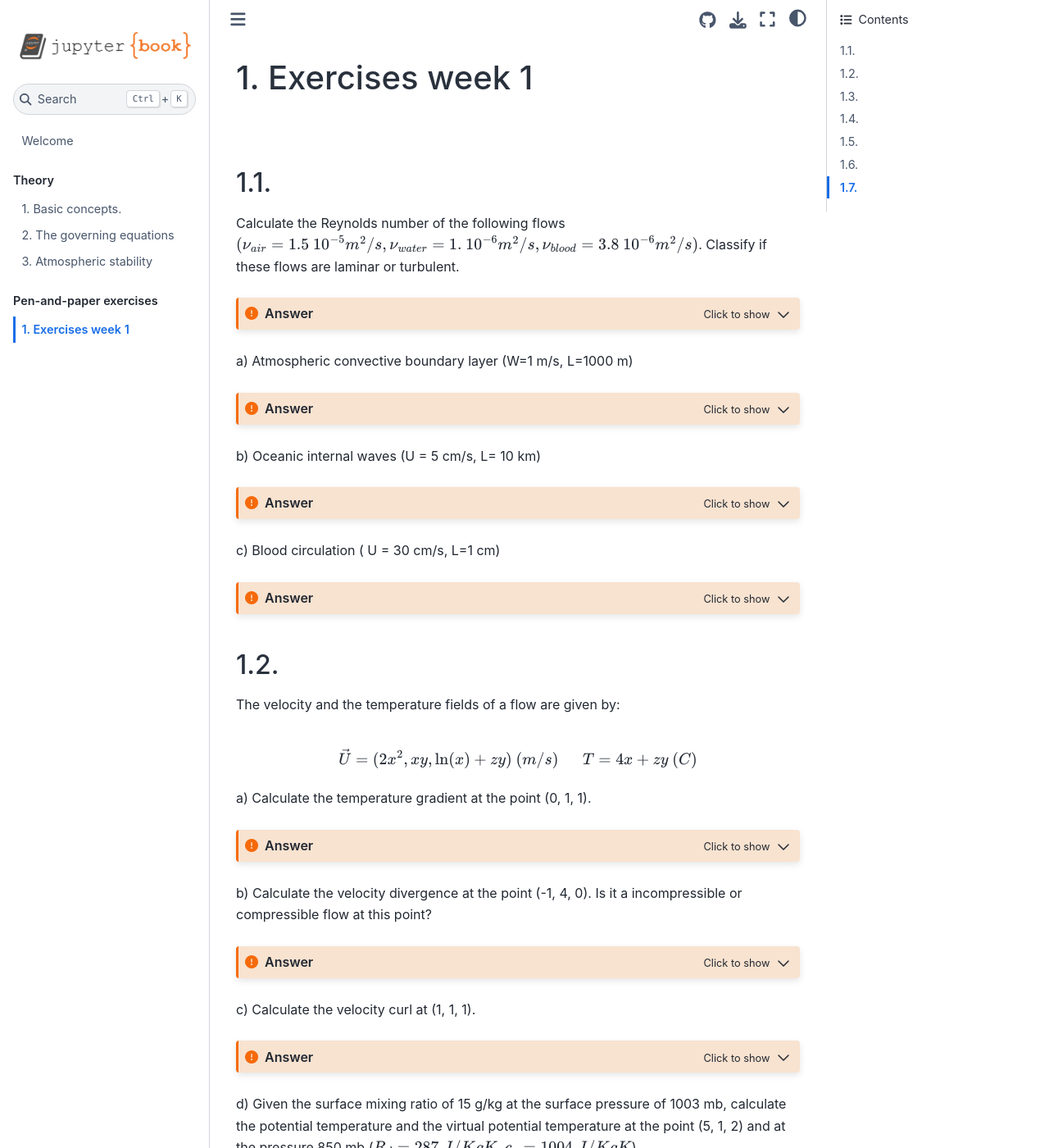
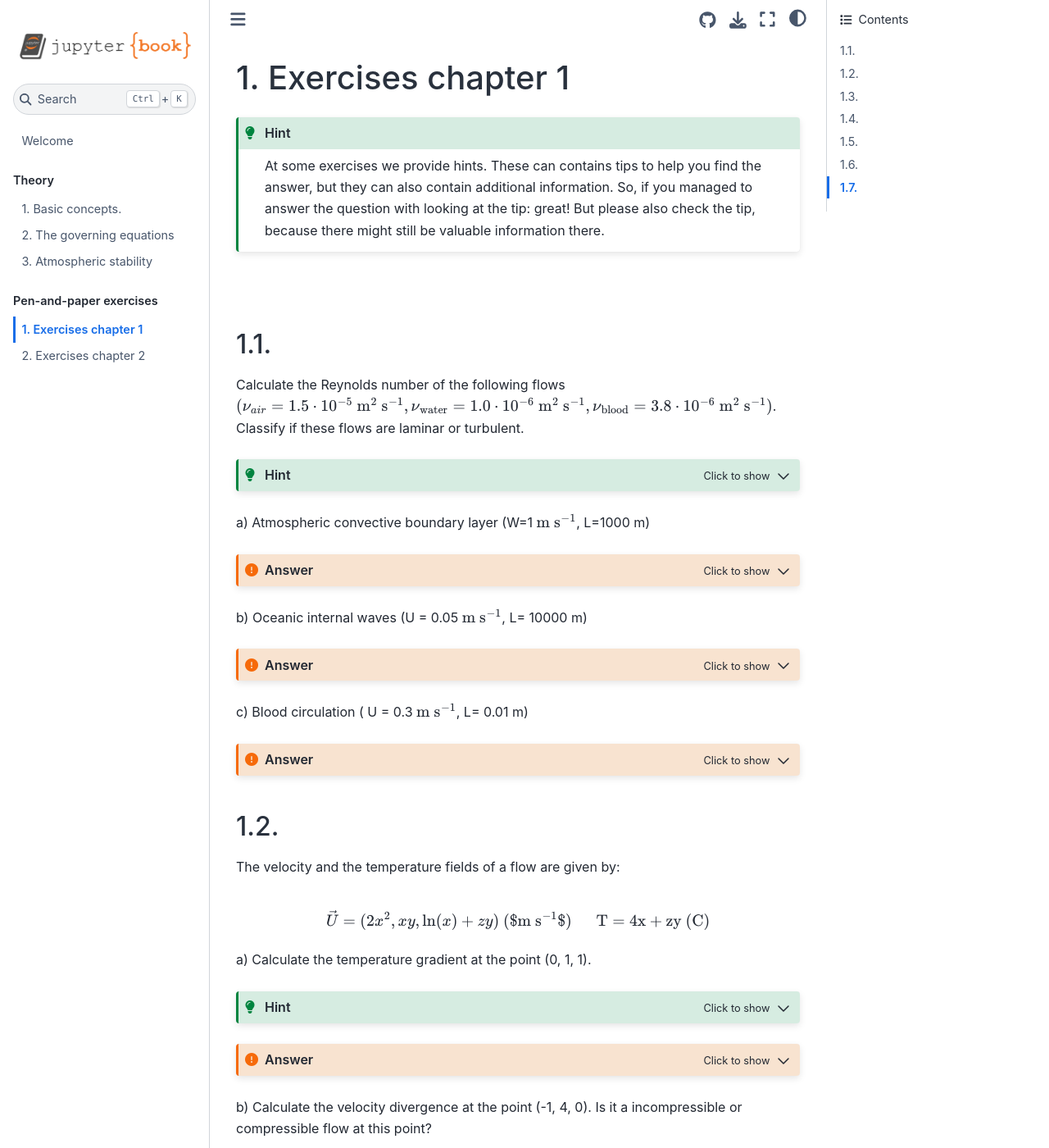
Before and after one commit to boundary-layer-meteo/boundary-layer-meteo.github.io, a Jupyter Book: the page built from exercises/exercises1.md, in a window 1280 px wide and 1400 px high. Shown: the whole window at 82% size. Built offline with Jupyter Book 1.0.4 settings and Sphinx 7.4.7 and the Sphinx Book theme 1.1.4, drawn with Linux system fonts in a browser that asks for light colours; cross-references to code outside the pages are shown as plain code; some of the changed text lies outside the part shown.

Commit message:
Inserted exercises from chapter 1 + answers

`````diff
--- a/_toc.yml
+++ b/_toc.yml
@@ -14,3 +14,4 @@
     numbered: true
     chapters:
     - file: exercises/exercises1
+    - file: exercises/exercises2
--- a/exercises/exercises1.md
+++ b/exercises/exercises1.md
@@ -1,14 +1,21 @@
-# Exercises week 1
+# Exercises chapter 1
+
+```{hint}
+:class: tip
+At some exercises we provide hints. These can contains tips to help you find the answer, but they can also contain additional information.
+So, if you managed to answer the question with looking at the tip: great! But please also check the tip, because there might still be valuable information there.
+```
 
 $\def\pafg#1#2{\dfrac{\partial #1}{\partial #2}}$
 $\def\afg#1#2{\dfrac{{\rm d} #1}{{\rm d} #2}}$
 
 ##
-Calculate the Reynolds number of the following flows $(\nu_{air}=1.5~10^{-5} m^2/s,
-\nu_{water}=1.~10^{-6} m^2/s, \nu_{blood}=3.8~10^{-6} m^2/s)$. Classify if these flows are laminar or turbulent.
+Calculate the Reynolds number of the following flows $(\nu_{air}=1.5\cdot10^{-5}\ \rm{m^{2}\ s^{-1}},
+\nu_{water}=1.0\cdot10^{-6}\ \rm{m^{2}\ s^{-1}}, \nu_{blood}=3.8\cdot10^{-6}\ \rm{m^{2}\ s^{-1}})$.
+Classify if these flows are laminar or turbulent.
 
-```{admonition} Answer
-:class: important, dropdown
+```{hint}
+:class: tip, dropdown
 
 The Reynolds number is a dimensionless number, which is used to compare inertial forces with viscous forces. By comparing the magnitudes of those forces we can see how turbulent a flow is.
 
@@ -27,33 +34,33 @@
 For other configurations, turbulent and laminar regimes are characterized by different regions, but in general, for ${\rm Re} < 10^3$, the flow is laminar and for ${\rm Re} > 10^5$ the flow is turbulent.
 ```
 
-a) Atmospheric convective boundary layer (W=1 m/s, L=1000 m)
+a) Atmospheric convective boundary layer (W=1 $\mathrm{m\ s^{-1}}$, L=1000 m)
 ```{admonition} Answer
 :class: important, dropdown
 
 $$
-\left\lbrace U,L,\nu \right\rbrace &= \left\lbrace 1\,{\rm m\,s^{-1}},1000\,{\rm m},1.5\cdot 10^{-5}\,m^2\,s^{-1} \right\rbrace\\
+\left\lbrace U,L,\nu \right\rbrace &= \left\lbrace 1\,{\rm m\,s^{-1}},1000\,{\rm m},1.5\cdot 10^{-5}\,\rm{m^2\,s^{-1}} \right\rbrace\\
 {\rm Re} &= 6.\overline{6}\cdot 10^7
 $$
 Turbulent
 ```
 
-b) Oceanic internal waves (U = 5 cm/s, L= 10 km)
+b) Oceanic internal waves (U = 0.05 $\rm{m\ s^{-1}}$, L= 10000 m)
 ```{admonition} Answer
 :class: important, dropdown
 
 $$
-\left\lbrace U,L,\nu \right\rbrace &= \left\lbrace 0.05\,{\rm m\,s^{-1}},1\cdot 10^4\,{\rm m},1\cdot 10^{-6}\,m^2\,s^{-1} \right\rbrace\\
+\left\lbrace U,L,\nu \right\rbrace &= \left\lbrace 0.05\,{\rm m\,s^{-1}},1\cdot 10^4\,{\rm m},1\cdot 10^{-6}\,\rm{m^2\,s^{-1}} \right\rbrace\\
 {\rm Re} &= 5\cdot 10^8
 $$
 Turbulent
 ```
-c) Blood circulation ( U = 30 cm/s, L=1 cm)
+c) Blood circulation ( U = 0.3 $\rm{m\ s^{-1}}$, L= 0.01 m)
 ```{admonition} Answer
 :class: important, dropdown
 
 $$
-\left\lbrace U,L,\nu \right\rbrace &= \left\lbrace 0.30\,{\rm m\,s^{-1}},0.01\,{\rm m},3.8\cdot 10^{-6}\,m^2\,s^{-1} \right\rbrace\\
+\left\lbrace U,L,\nu \right\rbrace &= \left\lbrace 0.30\,{\rm m\,s^{-1}},0.01\,{\rm m},3.8\cdot 10^{-6}\,\rm{m^2\,s^{-1}} \right\rbrace\\
 {\rm Re} &= 789
 $$
 Laminar
@@ -63,15 +70,17 @@
 The velocity and the temperature fields of a flow are given by:
 
 $$
-\vec U=(2x^2, xy, \ln(x)+zy)~(m/s) ~~~~~~ T = 4x + zy ~(C)
+\vec U=(2x^2, xy, \ln(x)+zy)~($\rm{m\ s^{-1}}$) ~~~~~~ T = 4x + zy ~(C)
 $$
 
 a) Calculate the temperature gradient at the point (0, 1, 1).
+```{hint}
+:class: tip, dropdown
+Gradient of $T$: $\nabla T = \pafg{}{x_i}T$
+```
+
 ```{admonition} Answer
 :class: important, dropdown
-
-Gradient of $T$: $\nabla T = \pafg{}{x_i}T$
-
 $$
 \nabla T\left(0,1,1\right) &= \nabla T \vert_{x=0,y=1,z=1}\\
 &= \left(\pafg{T}{x},\pafg{T}{y},\pafg{T}{z}\right)\vert_{x=0,y=1,z=1}\\
@@ -82,11 +91,19 @@
 
 b) Calculate the velocity divergence at the point (-1, 4, 0). Is
 it a incompressible or compressible flow at this point?
+
+```{hint}
+:class: tip, dropdown
+Divergence of $\bf U$: $\nabla \cdot {\bf U} = \pafg{U_i}{x_i}$
+```
+
+```{hint}
+:class: tip, dropdown
+The flow is incompressible when the divergence is 0.
+```
+
 ```{admonition} Answer
 :class: important, dropdown
-
-Divergence of $\bf U$: $\nabla \cdot {\bf U} = \pafg{U_i}{x_i}$
-
 $$
 \nabla \cdot {\bf U} &= \pafg{U_x}{x} + \pafg{U_y}{y} + \pafg{U_z}{z}\vert_{x=-1,y=5,z=0} \\
 &= 4x + x + y\vert_{x=-1,y=5,z=0} \\
@@ -97,11 +114,14 @@
 ```
 
 c) Calculate the velocity curl at (1, 1, 1).
+```{hint}
+:class: tip, dropdown
+Curl of $\bf U$: $\nabla \times {\bf U} = {\bf e}_k \epsilon^{klm} \pafg{}{x_l}{U_m}$
+```
+
+
 ```{admonition} Answer
 :class: important, dropdown
-
-Curl of $\bf U$: $\nabla \times {\bf U} = {\bf e}_k \epsilon^{klm} \pafg{}{x_l}{U_m}$
-
 $$
 \nabla \times {\bf U}\left(1,1,1\right) &= \nabla \times {\bf U} \vert_{x=1,y=1,z=1}\\
 &= \left(\pafg{U_z}{y}-\pafg{U_y}{z},\pafg{U_x}{z}-\pafg{U_z}{x},\pafg{U_y}{x}-\pafg{U_x}{y}\right)\vert_{x=1,y=1,z=1}\\
@@ -110,24 +130,27 @@
 $$
 ```
 
-d) Given the surface mixing ratio of 15 g/kg at the surface pressure of 1003 mb, calculate
+d) Given the surface mixing ratio of 15 g/kg at the surface pressure of 1003 hPa, calculate
 the potential temperature and the virtual potential temperature at the point
-(5, 1, 2) and at the pressure 850 mb ($R_d=287~J/KgK, c_p=1004~J/KgK$).
-```{admonition} Answer
-:class: important, dropdown
-
+(5, 1, 2) and at the pressure 850 hPa ($R_d=287\ J\ Kg^{-1}\ K^{-1}, c_p=1004\ J\ Kg^{-1}\ K^{-1}$).
+```{hint}
+:class: tip, dropdown
 $$
 \theta &= T\left(\frac{P_0}{P}\right)^{\frac{R_d}{c_p}}\\
 \theta_v &= \theta \left(1 + 0.61 q \right)
 $$
+```
 
+
+```{admonition} Answer
+:class: important, dropdown
 We know:
 
 $$
 T(5,1,2) &= 4\cdot 5+2\cdot 1\,^\circ{\rm C}\\
          &= 295\,{\rm K}\\
-P_0 &= 1003\,{\rm mb}\\
-P   &= 850\,{\rm mb}\\
+P_0 &= 1003\,{\rm hPa}\\
+P   &= 850\,{\rm hPa}\\
 R_d &= 287\,{\rm J\,kg^{-1}\,K^{-1}}\\
 c_p &= 1004\,{\rm J\,kg^{-1}\,K^{-1}}\\
 q   &= 15 \cdot 10^{-3}\,kg\,kg^{-1}
@@ -147,8 +170,8 @@
 variables. Expand the following terms into a mean and turbulent parts and apply
 Reynolds rules to simplify the expressions as much as possible.
 
-```{admonition} Answer
-:class: important, dropdown
+```{hint}
+:class: tip, dropdown
 
 From {cite}`stull1988introduction` the averaging rules are known. For arbitrary variables, $A$ and $B$, and constants, $c$, it holds that
 
@@ -347,17 +370,51 @@
 ```
 
 b) Calculate the moisture flux. What is the direction of the flux?
-```{admonition} Answer
+````{admonition} Answer
 :class: important, dropdown
 
-| t [s] | 0 | 1 | 2|3|4|5|6|7|
-| --- | --- | --- | --- | --- | --- | --- | --- | --- |
-| $q'\ \mathrm{[g\ kg^{-1}]}$ | 1 | 2 | 2 | -1 | 3 | -4 | -2 | -1 |
-| $w'\ \mathrm{[m\ s^{-1}]}$| 0 | -2 | -1 | 1 | -2 | 2 | 1 | 1 |
-| $w'q'\ \mathrm{[g\ kg^{-1}\ m\ s^{-1}]}$ | 0 | -4 | -2 | -1 | -6 | -8 | -2 | -1 |
+```{list-table}
+:header-rows: 1
+* - t [s]
+  - 0
+  - 1
+  - 2
+  - 3
+  - 4
+  - 5
+  - 6
+  - 7
+* - $q'\ \mathrm{[g\ kg^{-1}]}$
+  - 1
+  - 2
+  - 2
+  - -1
+  - 3
+  - -4
+  - -2
+  - -1
+* - $w'\ \mathrm{[m\ s^{-1}]}$
+  - 0
+  - -2
+  - -1
+  - 1
+  - -2
+  - 2
+  - 1
+  - 1
+* - $w'q'\ \mathrm{[g\ kg^{-1}\ m\ s^{-1}]}$
+  - 0
+  - -4
+  - -2
+  - -1
+  - -6
+  - -8
+  - -2
+  - -1
+```
 
 Therefore, $\overline{w'q'} = -3 \rm \,g\,kg^{-1}\,m\,s^{-1}$. The moisture flux is directed downward.
-```
+````
 
 c) Calculate the vertical velocity and specific humidity variances
 ```{admonition} Answer
@@ -373,7 +430,7 @@
 
 ##
 We have measured in a meteorological mast the following values
-for the wind: U(2 m)= 2.8 m/s and U(20 m) = 5.75 m/s.
+for the wind: U(2 m)= 2.8 $\rm{m\ s^{-1}}$ and U(20 m) = 5.75 $\rm{m\ s^{-1}}$.
 
 a) Calculating using linear interpolation the value of the
 wind at 9 m.
@@ -394,10 +451,10 @@
 \pafg{U}{z}=\frac{u_*}{\kappa~z}.
 $$
 
-Assuming the following values for the friction velocity (=0.5 m/s),
-the roughness length (=20 cm) and the Von Karman constant (=0.4),
+Assuming the following values for the friction velocity (=0.5 $\rm{m\ s^{-1}}$),
+the roughness length (= 0.2 m) and the Von Karman constant (=0.4),
 calculate the wind speed at 9 m.
-```{admonition} Answer
+````{admonition} Answer
 :class: important, dropdown
 
 According to this equation, we get a logarithmic wind profile. This can be used in two ways: starting from $z=z_0$ or from $z=z_1=2\,\rm m$. Both will be explored here.
@@ -406,6 +463,10 @@
 \pafg{U}{z} &= \frac{u_*}{\kappa z} \\
 \partial U &= \frac{u_*}{\kappa} \frac{\partial z}{z}
 $$
+
+```{figure} figures/Exercise16b.png
+:name: fig1.6
+```
 
 This can be integrated:
 
@@ -426,11 +487,9 @@
 In the first situation, $z'_1=z_0=0.2\,\rm m$ with the corresponding wind velocity $U(z'_1) = 0\,\rm m\,s^{-1}$. In this case $U(9\,\rm m) = 4.76\,\rm m\,s^{-1}$.
 
 In the second situation,$z'_1=z_1=2\,\rm m$ with the corresponding wind velocity $U(z'_1) = 2.8\,\rm m\,s^{-1}$. In this case $U(9\,\rm m) = 4.68\,\rm m\,s^{-1}$.
-```
+````
 
-```{figure} figures/Exercise16b.png
-:name: fig1.6
-```
+
 
 c) Estimate the error associated to the calculation of the wind speed using
 the finite difference method.
`````
Also changed, not shown: exercises/exercises2.md (added, +3 -0 lines).
